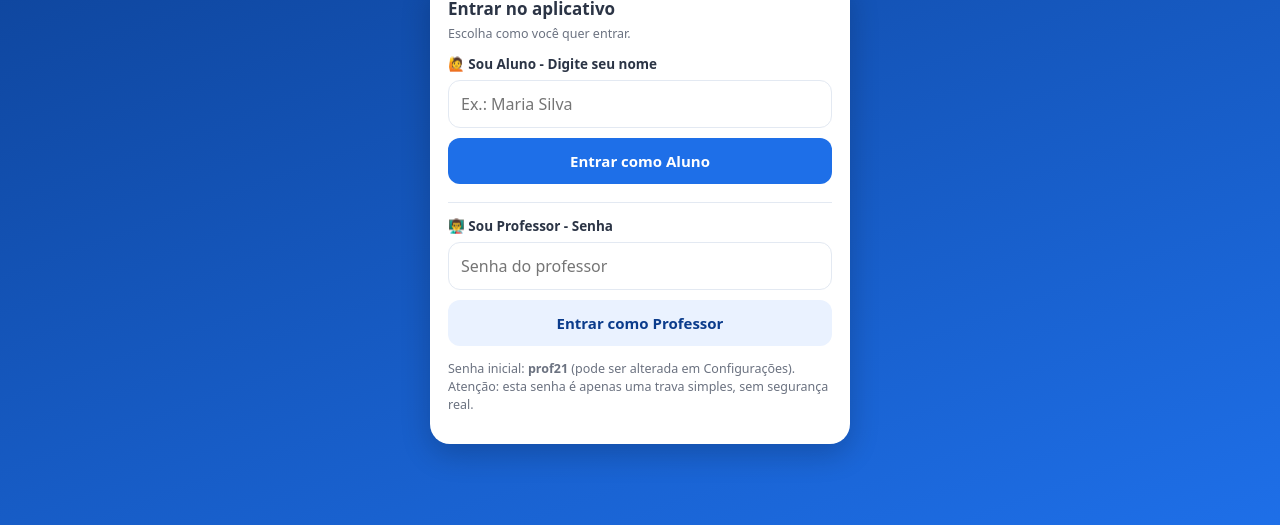
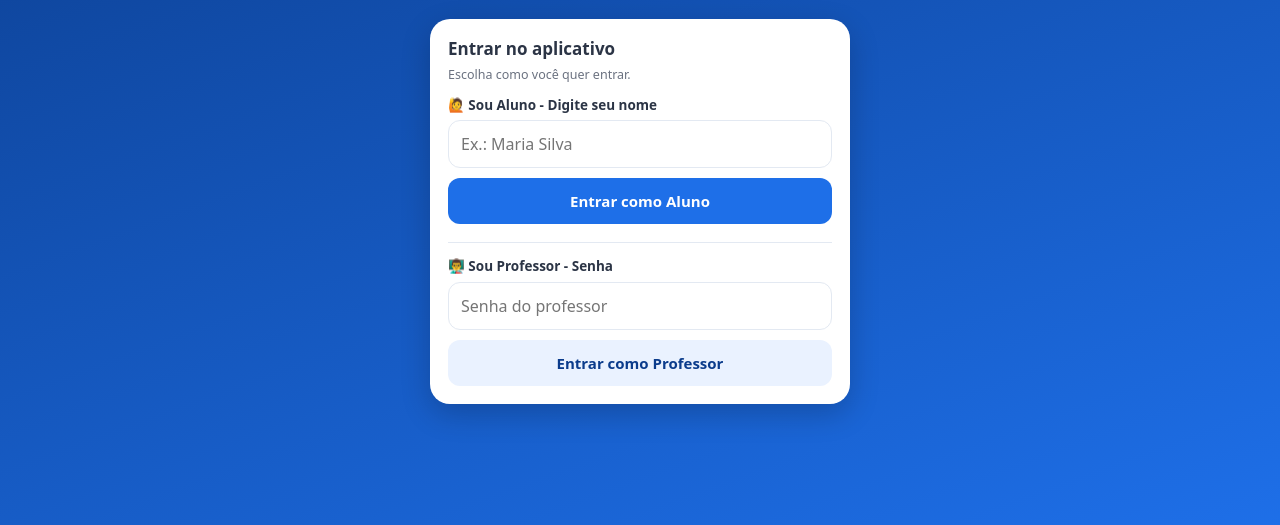
Before and after one commit to ojuniorx/DesafioFunciona21, a plain HTML site: page index.html in a window 1280 px wide. Shown: the part 275-800 px from the top of the page. Drawn offline with Linux system fonts and the light colour scheme.

Commit message:
remoção da senha no login

```diff
--- a/index.html
+++ b/index.html
@@ -879,9 +879,6 @@ function telaLogin(){
       '<label class="rotulo">👨‍🏫 Sou Professor - Senha</label>' +
       '<input class="campo" id="entradaSenha" type="password" placeholder="Senha do professor" />' +
       '<button class="btn btn-sec btn-bloco" style="margin-top:10px;" data-acao="entrarProfessor">Entrar como Professor</button>' +
-
-      '<p class="ajuda" style="margin-top:14px;">Senha inicial: <b>prof21</b> (pode ser alterada em Configurações).<br>' +
-      'Atenção: esta senha é apenas uma trava simples, sem segurança real.</p>' +
     '</div>' +
   '</div>';
 }
```
